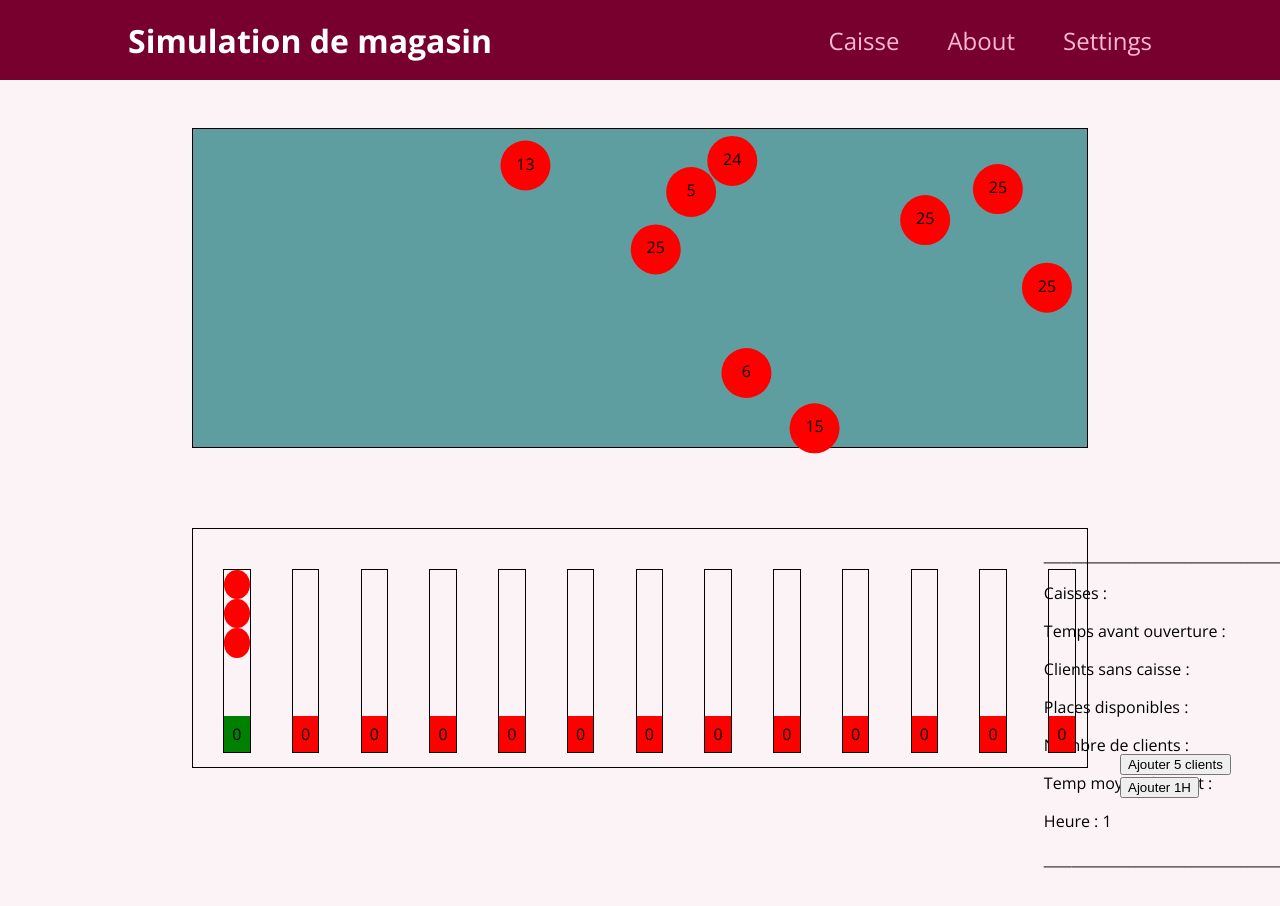
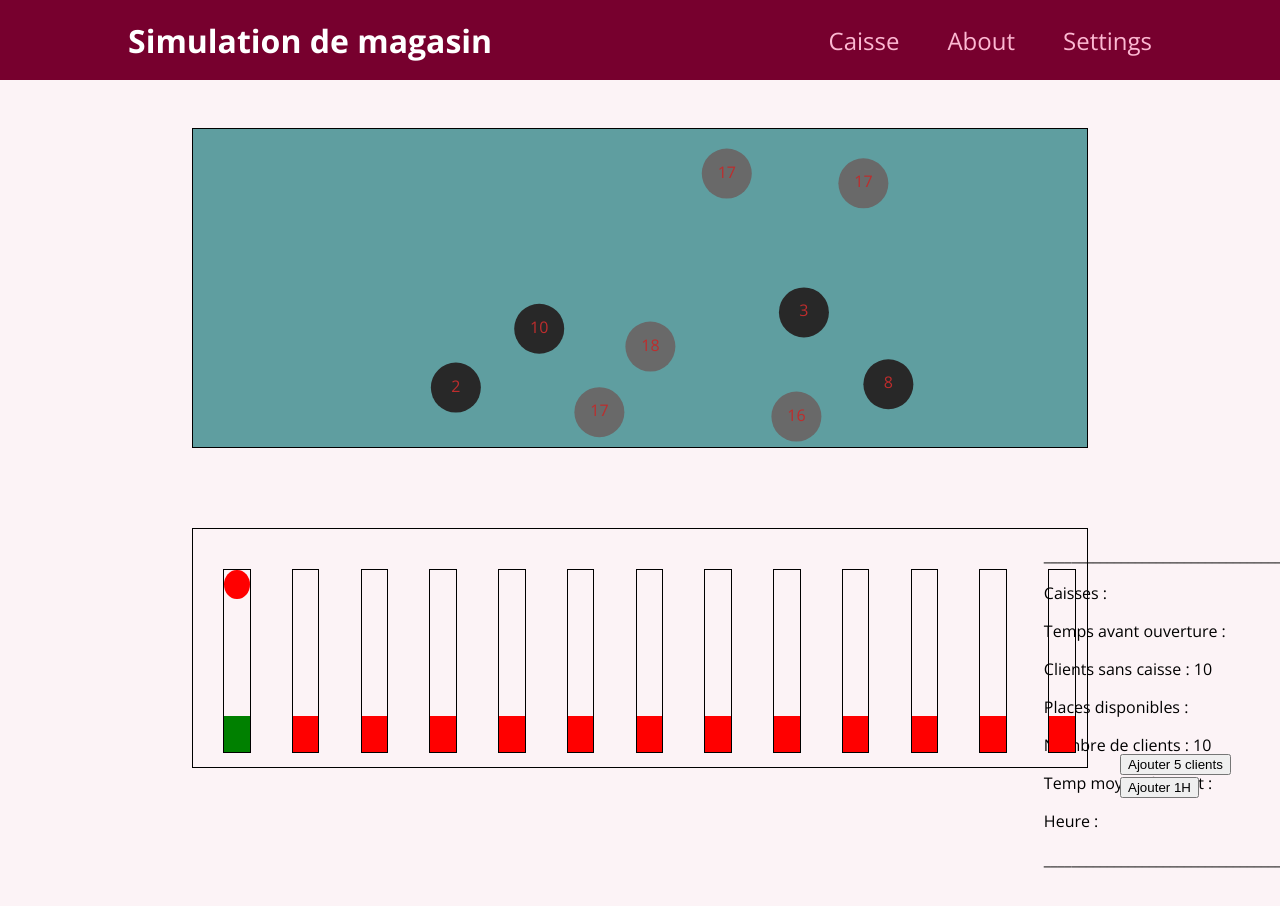
Before and after one commit to AlbadriR/SimulMagasin, a React (Create React App) app: page / in a window 1280 px wide. Shown: the top 906 px of the page. Built offline with nearby package versions, Linux system fonts and the light colour scheme.

Commit message:
chore: most of the things are working

```diff
--- a/src/App.js
+++ b/src/App.js
@@ -1,17 +1,43 @@
+import { useState } from "react";
 import { Route, Routes } from "react-router-dom";
 import Main from "./pages/Main";
 import Settings from "./pages/Settings";
 import About from "./pages/About";
 import Layout from "./components/nav/Layout";
+import { SettingsContext } from "./components/Contexts/SettingsContext";
 
 function App() {
+  const [maxClient, setMaxClient] = useState(0);
+  const [maxCaisse, setMaxCaisse] = useState(13);
+  const [maxTempCourse, setMaxTempCourse] = useState(30);
+  const [minTempCourse, setMinTempCourse] = useState(3);
+  const [maxTempAttenteCaisse, setMaxTempAttenteCaisse] = useState(0);
+  const [clientParHeure, setClientParHeure] = useState(30);
   return (
     <Layout>
-      <Routes>
-        <Route exact path="/" element={<Main />} />
-        <Route path="/about" element={<About />}></Route>
-        <Route path="/settings" element={<Settings />}></Route>
-      </Routes>
+      <SettingsContext.Provider
+        value={{
+          maxClient,
+          setMaxClient,
+          maxCaisse,
+          setMaxCaisse,
+          maxTempCourse,
+          setMaxTempCourse,
+          minTempCourse,
+          setMinTempCourse,
+          maxTempAttenteCaisse,
+          setMaxTempAttenteCaisse,
+          clientParHeure,
+          setClientParHeure,
+        }}
+      >
+        <Routes>
+          <Route exact path="/" element={<Main />} />
+          <Route path="/settings" element={<Settings />}></Route>
+
+          <Route path="/about" element={<About />}></Route>
+        </Routes>
+      </SettingsContext.Provider>
     </Layout>
   );
 }
--- a/src/components/Buttons/Buttons.js
+++ b/src/components/Buttons/Buttons.js
@@ -1,20 +1,25 @@
 import classes from "./Buttons.module.css";
-import { useContext } from "react";
+import { useContext, useEffect } from "react";
 import { MagasinContext } from "../Contexts/Context";
+import { SettingsContext } from "../Contexts/SettingsContext";
 const Buttons = () => {
   const { numberOfClients, setnumberOfClients } = useContext(MagasinContext);
-  const { timer, setTimer } = useContext(MagasinContext);
+  const { hour, setHour } = useContext(MagasinContext);
+  const { maxClient } = useContext(SettingsContext);
+  const { clientParHeure } = useContext(SettingsContext);
   const addClients = (n) => {
     setnumberOfClients(numberOfClients + n);
-    console.log(numberOfClients);
   };
+  setInterval(addClients.bind(this, clientParHeure), 60000);
 
   const addTime = (n) => {
-    setTimer(timer + n);
+    setHour(hour + n);
   };
   return (
     <div className={classes.Buttons}>
-      <button onClick={() => addClients(5)}>Ajouter 5 clients</button>
+      <button onClick={() => addClients(maxClient <= 0 ? 5 : maxClient)}>
+        Ajouter {maxClient <= 0 ? 5 : maxClient} clients
+      </button>
       <button onClick={() => addTime(1)}>Ajouter 1H</button>
     </div>
   );
--- a/src/components/Caisse/Caisse.js
+++ b/src/components/Caisse/Caisse.js
@@ -2,30 +2,65 @@ import { useContext, useState, useRef, useEffect } from "react";
 import { MagasinContext } from "../Contexts/Context";
 import classes from "./Caisse.module.css";
 const Caisse = (props) => {
+  const { numberOfClients, setnumberOfClients } = useContext(MagasinContext);
   const [isActive, setIsActive] = useState(false);
+  const [timerCaisse, settimerCaisse] = useState(false);
   const [isEmpty, setIsEmpty] = useState(true);
   const caisseRef = useRef();
   const { dimensions } = useContext(MagasinContext);
-
+  const [timer, setTimer] = useState(props.queue);
+  const { inQueue, setInQueue } = useContext(MagasinContext);
+  const { removedClient, setremovedClient } = useContext(MagasinContext);
   useEffect(() => {
+    setTimer(props.queue);
     if (props.queue > 0) {
       setIsEmpty(false);
+      for (let i = 0; i < props.queue; i++) {
+        setTimeout(() => {
+          if (timer > 0) {
+            //console.log("b" + inQueue);
+            setInQueue(inQueue - 1);
+            //setnumberOfClients(numberOfClients - 1);
+            setremovedClient(true);
+            //console.log("a" + inQueue);
+          }
+        }, /*props.valEnCaisse[i] * */ 3000);
+      }
     }
     if (props.queue === 0) {
       setIsEmpty(true);
     }
+    if (isEmpty) {
+    }
   }, [props.queue]);
+
+  useEffect(() => {
+    let intervalTimer;
+    if (timerCaisse < 0) {
+      settimerCaisse(3);
+    }
+    intervalTimer = setInterval(() => {
+      if (!isEmpty) {
+        settimerCaisse((timerCaisse) => timerCaisse - 1);
+      } else {
+        settimerCaisse(null);
+      }
+    }, 1000);
+    return () => clearInterval(intervalTimer);
+  }, [timerCaisse, props.queue]);
   return (
     <div
       ref={caisseRef}
       style={{ width: dimensions.width, height: dimensions.height }}
     >
       <div className={classes.caisseAttente}>
-        {[...Array(props.queue)].map((i) => (
-          <div key={i} className={classes.client}></div>
-        ))}
+        {props.queue > 0
+          ? [...Array(props.queue)].map((i) => (
+              <div key={i} className={classes.client}></div>
+            ))
+          : null}
         <div className={isEmpty ? classes.caisseEmpty : classes.caisseNotEmpty}>
-          <div className={classes.timer}>{0}</div>
+          <div className={classes.timer}>{timerCaisse}</div>
         </div>
       </div>
     </div>
--- a/src/components/Caisses/Caisses.js
+++ b/src/components/Caisses/Caisses.js
@@ -1,17 +1,21 @@
 import classes from "./Caisses.module.css";
 import { useContext, useEffect, useRef, useState } from "react";
 import { MagasinContext } from "../Contexts/Context";
+import { SettingsContext } from "../Contexts/SettingsContext";
 import Caisse from "../Caisse/Caisse";
 const Caisses = () => {
   const [caisses, setCaisses] = useState([]);
   const { inQueue } = useContext(MagasinContext);
+  const { maxCaisse, setMaxCaisse } = useContext(SettingsContext);
+  const { valeurEnCaisse, setValeurEnCaisse } = useContext(MagasinContext);
+  const { removedClient, setremovedClient } = useContext(MagasinContext);
   const numberOfCaisse = 13;
   const MaxQueue = 5;
   let oldQueue = 0;
   useEffect(() => {
     const newCaisses = [];
-    for (let i = 0; i < numberOfCaisse; i++) {
-      newCaisses.push({ id: i, queue: 0, maxQueue: 5 });
+    for (let i = 0; i < maxCaisse; i++) {
+      newCaisses.push({ id: i, queue: 0 /*valEnCaisse: []*/ });
     }
     setCaisses(newCaisses);
   }, []);
@@ -19,13 +23,24 @@ const Caisses = () => {
   useEffect(() => {
     const incrementQueue = () => {
       setCaisses((prevCaisses) => {
+        console.log("after" + inQueue);
         const newCaisses = [...prevCaisses];
         for (let i = 0; i <= numberOfCaisse; i++) {
           if (newCaisses[i].queue < MaxQueue) {
-            newCaisses[i] = {
-              ...newCaisses[i],
-              queue: newCaisses[i].queue + 1,
-            };
+            if (removedClient) {
+              newCaisses[i] = {
+                ...newCaisses[i],
+                queue: newCaisses[i].queue - removedClient,
+                /*valEnCaisse: [...valeurEnCaisse],*/
+              };
+            } else {
+              newCaisses[i] = {
+                ...newCaisses[i],
+                queue: newCaisses[i].queue + 1,
+                /*valEnCaisse: [...valeurEnCaisse],*/
+              };
+            }
+
             break;
           }
         }
@@ -43,6 +58,7 @@ const Caisses = () => {
           key={caisse.id}
           queue={caisse.queue}
           maxQueue={caisse.maxQueue}
+          valEnCaisse={caisse.valEnCaisse}
         />
       ))}
     </div>
--- a/src/components/Client/Client.js
+++ b/src/components/Client/Client.js
@@ -1,21 +1,51 @@
 import { useState, useEffect, useContext, useRef } from "react";
 import { MagasinContext } from "../Contexts/Context";
 import classes from "./Client.module.css";
+import { SettingsContext } from "../Contexts/SettingsContext";
 const Client = () => {
+  const { maxTempCourse } = useContext(SettingsContext);
+  const { minTempCourse } = useContext(SettingsContext);
+  const { valeurEnCaisse, setValeurEnCaisse } = useContext(MagasinContext);
   const [translateX, setTranslateX] = useState(Math.random() * 50);
+  const { removedClient, setremovedClient } = useContext(MagasinContext);
   const [isInQueue, setIsInQueue] = useState(false);
   const [translateY, setTranslateY] = useState(Math.random() * 30);
   const [directionX, setDirectionX] = useState(Math.random() * 2 - 1);
   const [directionY, setDirectionY] = useState(Math.random() * 2 - 1);
   const clientRef = useRef();
   const { dimensions } = useContext(MagasinContext);
-  const [timer, setTimer] = useState(Math.floor(Math.random() * 40));
+  const rdn = Math.floor(Math.random() * maxTempCourse);
+  const [timer, setTimer] = useState(rdn < minTempCourse ? minTempCourse : rdn);
+  const { inQueue, setInQueue } = useContext(MagasinContext);
+  const [ThisvaleurEnCaisse, setThisvaleurEnCaisse] = useState(
+    Math.floor(timer / 5)
+  );
 
-  const { inQueue, setInQueue } = useContext(MagasinContext);
+  const color = () => {
+    switch (true) {
+      case timer > 50:
+        return "white";
+      case timer > 40:
+        return "#f2f2f2";
+      case timer > 30:
+        return "#d9d9d9";
+      case timer > 20:
+        return "#a9a9a9";
+      case timer > 10:
+        return "#696969";
+      case timer > 0:
+        return "#282828";
+      case timer == 0:
+        return "red";
+      default:
+        return "red";
+    }
+  };
+
   useEffect(() => {
     const intervalId = setInterval(() => {
-      const nextX = translateX + 10 * directionX;
-      const nextY = translateY + 10 * directionY;
+      const nextX = translateX + 5 * directionX;
+      const nextY = translateY + 5 * directionY;
       if (nextX + 50 > dimensions.width || nextX < 0) {
         setDirectionX(-directionX);
       }
@@ -43,13 +73,19 @@ const Client = () => {
       setTimer((prevTimer) => prevTimer - 1);
       if (timer <= 0) {
         if (!isInQueue) {
+          console.log("before" + inQueue);
           setInQueue(inQueue + 1);
+
+          setremovedClient(false);
+          //setValeurEnCaisse([...valeurEnCaisse, ThisvaleurEnCaisse]);
           clientRef.current.remove();
         }
         setIsInQueue(true);
         // fully remove client from dom
       }
-
+      if (timer > 10) {
+        clientRef.current.style.color = "black";
+      }
       //console.log(caisses[0]);
     }, 1000);
 
@@ -58,10 +94,26 @@ const Client = () => {
   return (
     <div
       ref={clientRef}
-      className={classes.client}
-      style={{ transform: `translate(${translateX}px, ${translateY}px)` }}
+      style={{
+        width: "50px",
+        height: "50px",
+        borderRadius: "50%",
+        backgroundColor: color(),
+        position: "absolute",
+        transform: `translate(${translateX}px, ${translateY}px)`,
+      }}
     >
-      <div className={classes.center}>{timer}</div>
+      <div
+        style={{
+          display: "flex",
+          justifyContent: "center",
+          alignItems: "center",
+          paddingTop: "12px",
+          color: timer == 0 ? "black" : "rgb(190, 45, 45)",
+        }}
+      >
+        {timer}
+      </div>
     </div>
   );
 };
--- a/src/components/Client/Client.module.css
+++ b/src/components/Client/Client.module.css
@@ -11,4 +11,5 @@
   justify-content: center;
   align-items: center;
   padding-top: 12px;
+  color: rgb(190, 45, 45);
 }
--- /dev/null
+++ b/src/components/Contexts/SettingsContext.js
@@ -0,0 +1,3 @@
+import { createContext } from "react";
+
+export const SettingsContext = createContext({});
--- a/src/components/Magasin/Magasin.js
+++ b/src/components/Magasin/Magasin.js
@@ -1,4 +1,4 @@
-import { useEffect, useContext, useRef } from "react";
+import { useEffect, useContext, useRef, useState } from "react";
 import { MagasinContext } from "../Contexts/Context";
 import Client from "../Client/Client";
 import classes from "./Magasin.module.css";
@@ -6,15 +6,20 @@ import classes from "./Magasin.module.css";
 const Magasin = () => {
   const { numberOfClients } = useContext(MagasinContext);
   const { setDimensions } = useContext(MagasinContext);
+  const [clients, setClients] = useState([]);
   const ref = useRef(null);
 
   const initClients = () => {
-    let clients = [];
-    for (let i = 0; i <= numberOfClients; i++) {
-      clients.push(<Client key={i}></Client>);
-    }
     return clients;
   };
+
+  useEffect(() => {
+    let newClients = [];
+    for (let i = 0; i <= numberOfClients; i++) {
+      newClients.push(<Client key={i}></Client>);
+    }
+    setClients(newClients);
+  }, [numberOfClients]);
 
   useEffect(() => {
     const handleResize = () => {
--- a/src/components/Stats/Stats.js
+++ b/src/components/Stats/Stats.js
@@ -3,14 +3,16 @@ import { useContext, useEffect, useRef, useState } from "react";
 import { MagasinContext } from "../Contexts/Context";
 const Stats = () => {
   const { timer } = useContext(MagasinContext);
+  const { inQueue } = useContext(MagasinContext);
+  const { numberOfClients } = useContext(MagasinContext);
   return (
     <div className={classes.Stats}>
       <p> ________________________________________ </p>
       <p>Caisses : </p>
       <p>Temps avant ouverture : {}</p>
-      <p>Clients sans caisse : {}</p>
+      <p>Clients sans caisse : {numberOfClients - inQueue}</p>
       <p>Places disponibles : {}</p>
-      <p>Nombre de clients : {}</p>
+      <p>Nombre de clients : {numberOfClients}</p>
       <p>Temp moyen d'attent : {}</p>
       <p>Heure : {timer}</p>
       <p> ________________________________________ </p>
--- a/src/pages/Main.js
+++ b/src/pages/Main.js
@@ -6,10 +6,13 @@ import Buttons from "../components/Buttons/Buttons";
 import { MagasinContext } from "../components/Contexts/Context";
 const Main = () => {
   const [numberOfClients, setnumberOfClients] = useState(10);
+  const [numberOfCaisses, setNumberOfCaisses] = useState(10);
+  const [removedClient, setremovedClient] = useState(false);
+  const [valeurEnCaisse, setValeurEnCaisse] = useState([]);
   const [dimensions, setDimensions] = useState({ width: 0, height: 0 });
-  const [timer, setTimer] = useState(1);
+  const [hour, setHour] = useState(1);
   const [caisses] = useState([]);
-  const [inQueue, setInQueue] = useState(0);
+  const [inQueue, setInQueue] = useState(null);
   return (
     <div
       className="main"
@@ -23,13 +26,19 @@ const Main = () => {
         value={{
           numberOfClients,
           setnumberOfClients,
-          timer,
-          setTimer,
+          hour,
+          setHour,
           dimensions,
           setDimensions,
           caisses,
           inQueue,
           setInQueue,
+          numberOfCaisses,
+          setNumberOfCaisses,
+          valeurEnCaisse,
+          setValeurEnCaisse,
+          removedClient,
+          setremovedClient,
         }}
       >
         <Magasin></Magasin>
--- a/src/pages/Settings.js
+++ b/src/pages/Settings.js
@@ -1,5 +1,5 @@
 //stackoverflow.com/questions/52238637/react-router-how-to-pass-data-between-pages-in-react/68967670#68967670
-import { useState } from "react";
+import { useContext, useEffect, useState } from "react";
 import { useNavigate } from "react-router-dom";
 import TextField from "@mui/material/TextField";
 import Button from "@mui/material/Button";
@@ -7,6 +7,8 @@ import SendIcon from "@mui/icons-material/Send";
 import TableRow from "@mui/material/TableRow";
 import TableCell from "@mui/material/TableCell";
 import { GlobalStyles } from "@mui/material";
+import { SettingsContext } from "../components/Contexts/SettingsContext";
+
 const Settings = () => {
   const navigate = useNavigate();
   const useStyles = GlobalStyles((theme) => ({
@@ -20,17 +22,22 @@ const Settings = () => {
       width: "100%",
     },
   }));
-  const [maxClient, setMaxClient] = useState(0);
-  const [maxCaisse, setMaxCaisse] = useState(0);
-  const [maxTempCourse, setMaxTempCourse] = useState(0);
-  const [minTempCourse, setMinTempCourse] = useState(0);
-  const [maxTempAttenteCaisse, setMaxTempAttenteCaisse] = useState(0);
-  const [clientParHeure, setClientParHeure] = useState(0);
+  const { maxClient, setMaxClient } = useContext(SettingsContext);
+  const { maxCaisse, setMaxCaisse } = useContext(SettingsContext);
+  const { maxTempCourse, setMaxTempCourse } = useContext(SettingsContext);
+  const { minTempCourse, setMinTempCourse } = useContext(SettingsContext);
+  const { maxTempAttenteCaisse, setMaxTempAttenteCaisse } =
+    useContext(SettingsContext);
+  const { clientParHeure, setClientParHeure } = useContext(SettingsContext);
   const toMagasin = () => {
-    navigate("/", {
-      /*faire passer les données d'un form*/
-    });
+    navigate("/", {});
   };
+  useEffect(() => {
+    setClientParHeure([
+      0, 0, 0, 0, 10, 20, 30, 50, 60, 70, 80, 90, 100, 80, 20, 60, 40, 30, 20,
+      10, 0, 0, 0, 0,
+    ]);
+  }, []);
   return (
     <div>
       <div className={useStyles.container}>
@@ -48,7 +55,7 @@ const Settings = () => {
         </TableRow>
         <TableRow>
           <TableCell>
-            <label>Nombre de client maximum : </label>
+            <label>Nombre de caisses maximum : </label>
           </TableCell>
           <TableCell>
             <TextField
@@ -60,7 +67,7 @@ const Settings = () => {
         </TableRow>
         <TableRow>
           <TableCell>
-            <label>Nombre de client maximum : </label>
+            <label>Temp maximum en course : </label>
           </TableCell>
           <TableCell>
             <TextField
@@ -72,13 +79,37 @@ const Settings = () => {
         </TableRow>
         <TableRow>
           <TableCell>
-            <label>Nombre de client maximum : </label>
+            <label>Temp minimum en course : </label>
           </TableCell>
           <TableCell>
             <TextField
               id="maxTempCourse"
               variant="outlined"
-              onChange={(e) => setMaxTempCourse(e.target.value)}
+              onChange={(e) => setMinTempCourse(e.target.value)}
+            />
+          </TableCell>
+        </TableRow>
+        <TableRow>
+          <TableCell>
+            <label>Temp attente max avant file caisse : </label>
+          </TableCell>
+          <TableCell>
+            <TextField
+              id="maxTempCourse"
+              variant="outlined"
+              onChange={(e) => setMaxTempAttenteCaisse(e.target.value)}
+            />
+          </TableCell>
+        </TableRow>
+        <TableRow>
+          <TableCell>
+            <label>Nombre de client par heure : </label>
+          </TableCell>
+          <TableCell>
+            <TextField
+              id="maxTempCourse"
+              variant="outlined"
+              //onChange={(e) => setClientParHeure(e.target.value)}
             />
           </TableCell>
         </TableRow>
```
